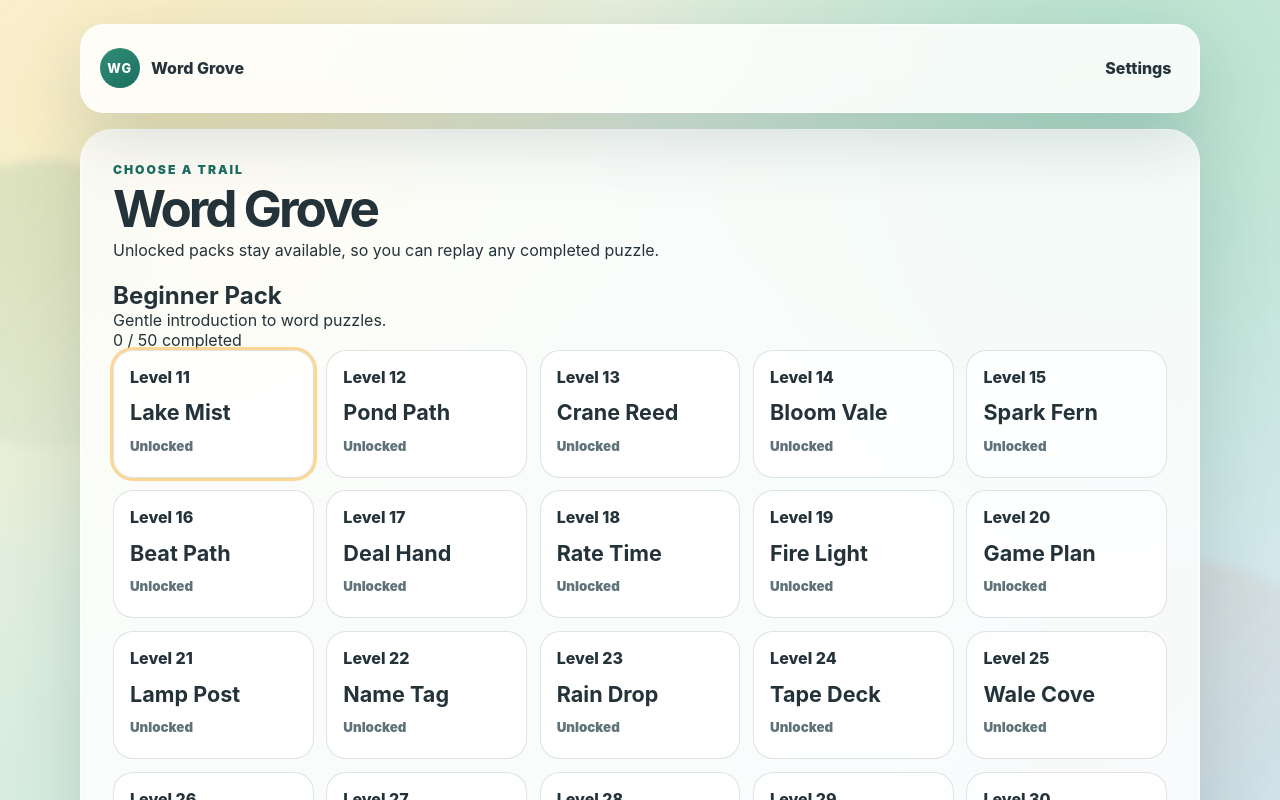
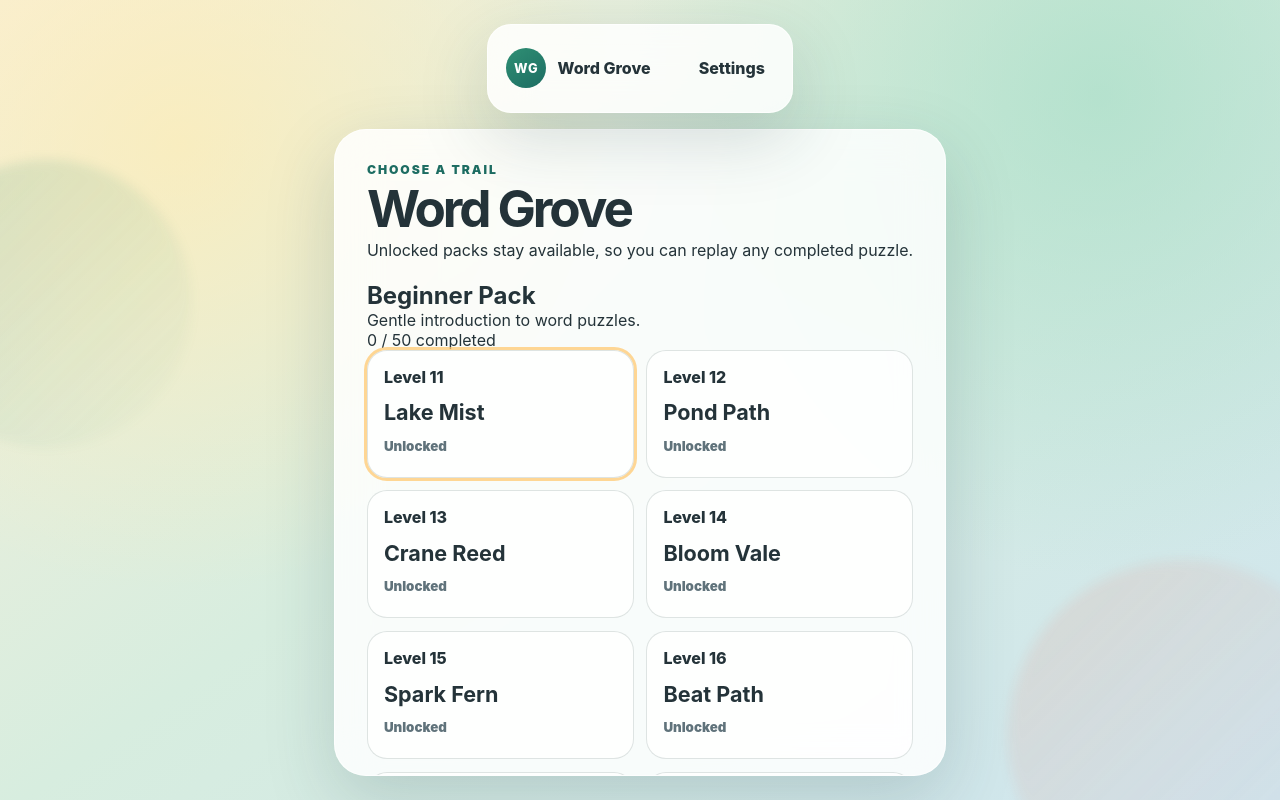
Before and after one commit to Supersmasher149/wordgames, a React (Vite) app: page / in a window 1280 px wide. Both pictures are taken after a click on the button "Levels". Built offline with nearby package versions, Linux system fonts and the light colour scheme.

Commit message:
allow scrolling on level selector by making .app-shell a flex column
Changed .app-shell to display:flex/flex-direction:column so .level-select
can use overflow-y:auto with flex:1 to scroll its content. Added
flex-shrink:0 to .game-screen to preserve its explicit height.

```diff
--- a/src/index.css
+++ b/src/index.css
@@ -101,6 +101,8 @@ p {
 }
 
 .app-shell {
+  display: flex;
+  flex-direction: column;
   height: 100svh;
   isolation: isolate;
   overflow: hidden;
@@ -226,6 +228,7 @@ p {
 
 .game-screen {
   display: grid;
+  flex-shrink: 0;
   gap: 1rem;
   grid-template-rows: auto minmax(0, 1fr);
   height: calc(100svh - 7.5rem);
@@ -511,9 +514,12 @@ p {
 .level-select {
   border-radius: 2rem;
   display: grid;
+  flex: 1;
   gap: 1.3rem;
   margin: 0 auto;
   max-width: 1120px;
+  min-height: 0;
+  overflow-y: auto;
   padding: clamp(1.2rem, 3vw, 2rem);
 }
 
```
